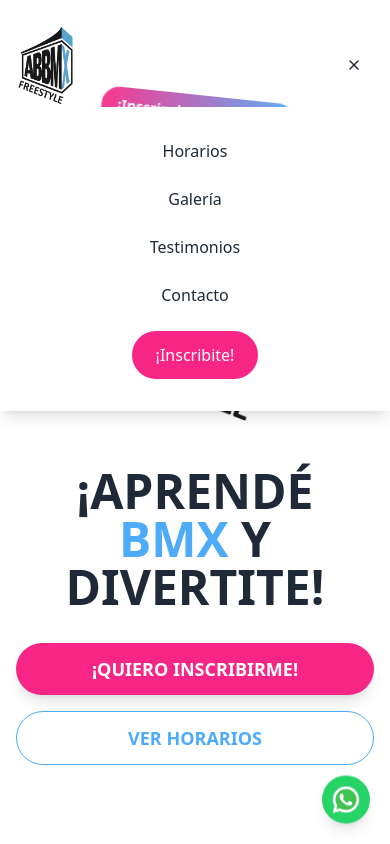
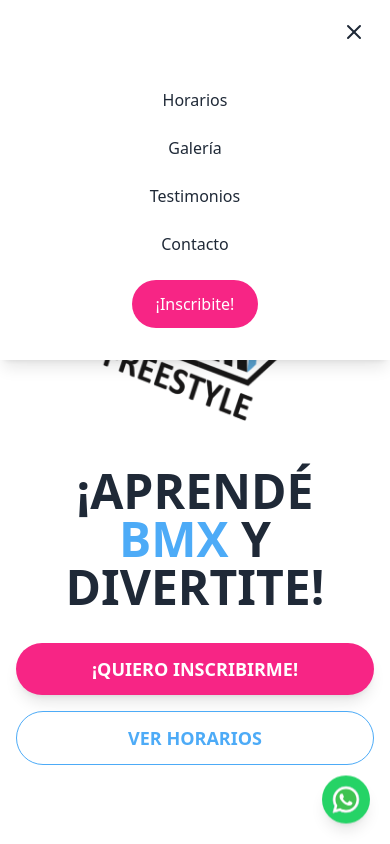
Before and after one commit to LautaroBacega/ABBMXFreestyle, a Next.js app: page / in a window 390 px wide. Both pictures are taken after a click on the button 354 px from the left and 65 px from the top of the page. Shown: the top 844 px of the page. Built offline with nearby package versions, Linux system fonts and the light colour scheme.

Commit message:
Update navbar.tsx

```diff
--- a/components/navbar.tsx
+++ b/components/navbar.tsx
@@ -74,8 +74,20 @@ export default function Navbar() {
 
       {/* Mobile Navigation */}
       {isMenuOpen && (
-        <div className="md:hidden bg-white shadow-lg">
-          <nav className="flex flex-col items-center py-8 space-y-6">
+        <div
+          className="md:hidden fixed top-0 left-0 w-full bg-white shadow-lg z-40"
+          onClick={() => setIsMenuOpen(false)}
+        >
+          <nav className="flex flex-col items-center pt-16 pb-8 space-y-6" onClick={(e) => e.stopPropagation()}>
+            <div className="absolute top-3 right-4">
+              <button
+                aria-label="Cerrar menú"
+                className="p-2 rounded-md text-gray-800 hover:bg-gray-100"
+                onClick={() => setIsMenuOpen(false)}
+              >
+                <X className="h-6 w-6" />
+              </button>
+            </div>
             <Link
               href="#horarios"
               className="text-gray-800 hover:text-bmx-blue font-medium transition-colors"
```
